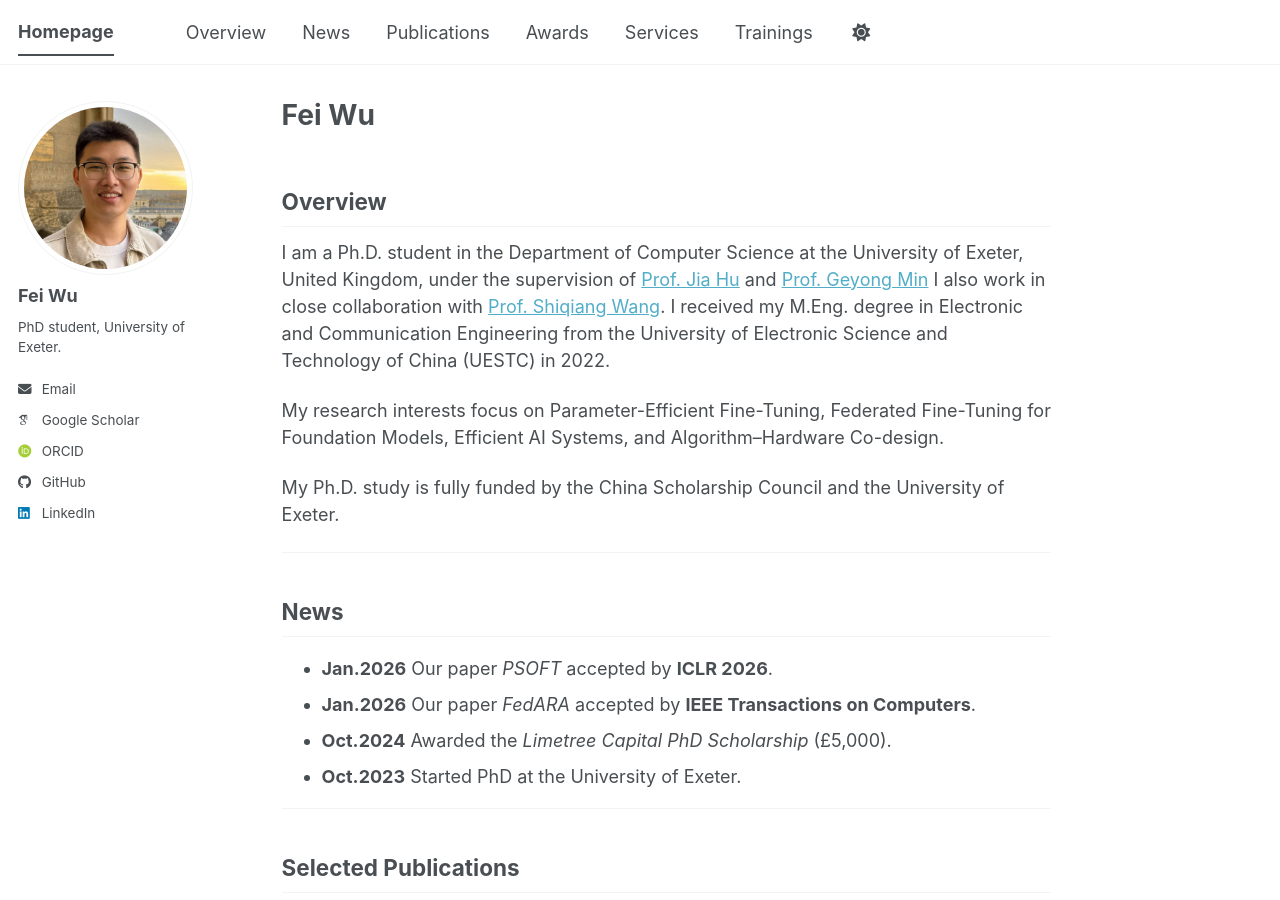
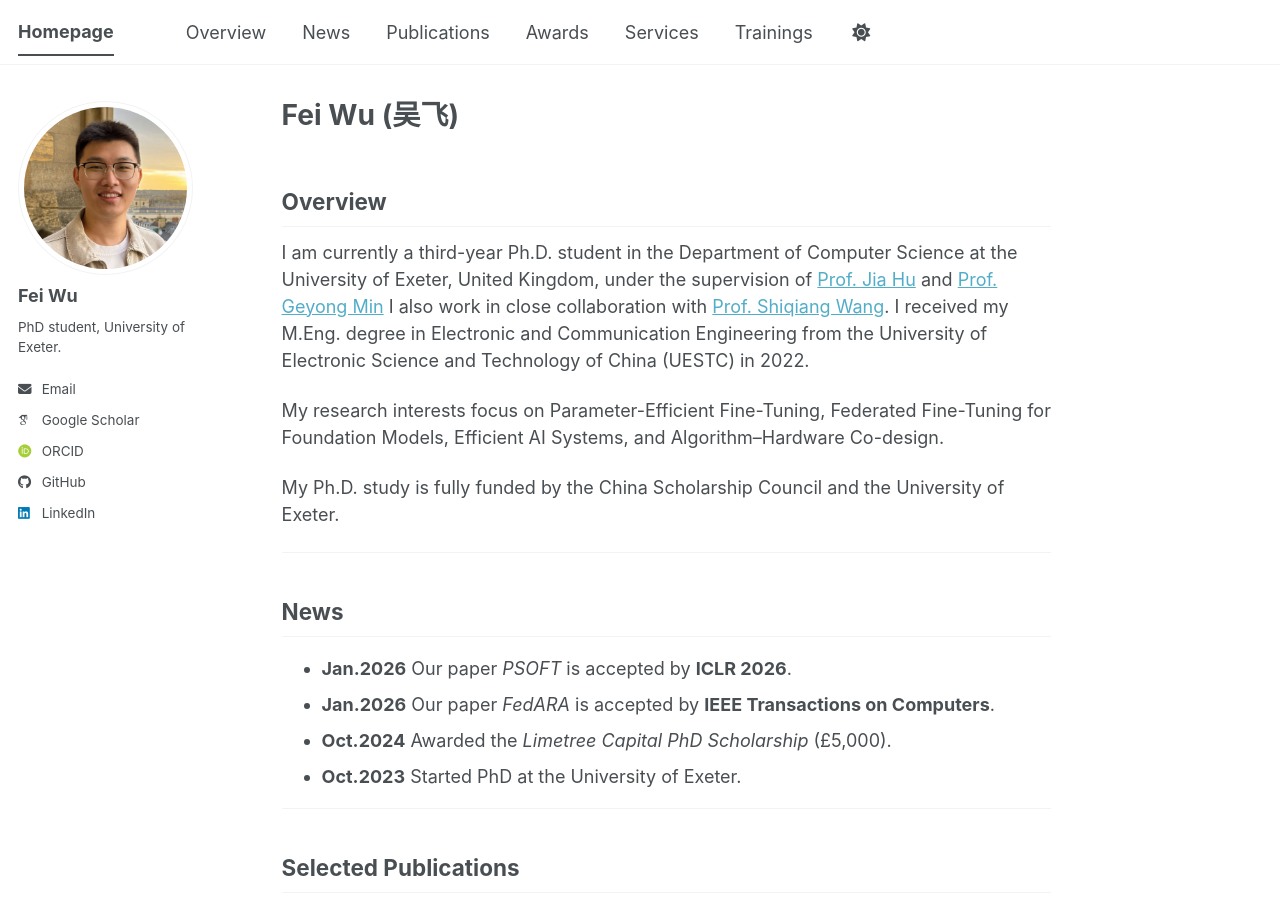
Before and after one commit to fei407/fei407.github.io, a Jekyll site: the page built from _pages/about.md, in a window 1280 px wide and 900 px high. Built offline with Jekyll 4.4.1, drawn with Linux system fonts in a browser that asks for light colours; some web fonts are replaced; a script bundle is joined from its source files by our own code; library files that are not in the unit come from our copies.

Commit message:
update info

```diff
--- a/_pages/about.md
+++ b/_pages/about.md
@@ -1,6 +1,6 @@
 ---
 permalink: /
-title: "Fei Wu"
+title: "Fei Wu (吴飞)"
 author_profile: true
 redirect_from:
   - /about/
@@ -8,7 +8,7 @@ redirect_from:
 ---
 
 ## Overview
-I am a Ph.D. student in the Department of Computer Science at the University of Exeter, United Kingdom,
+I am currently a third-year Ph.D. student in the Department of Computer Science at the University of Exeter, United Kingdom,
 under the supervision of [Prof. Jia Hu](https://experts.exeter.ac.uk/24926-jia-hu) and [Prof. Geyong Min](https://experts.exeter.ac.uk/23192-geyong-min)
 I also work in close collaboration with [Prof. Shiqiang Wang](https://shiqiang.wang/).
 I received my M.Eng. degree in Electronic and Communication Engineering from the University of Electronic Science and Technology of China (UESTC) in 2022.
@@ -22,8 +22,8 @@ My Ph.D. study is fully funded by the China Scholarship Council and the Universi
 
 ## News
 
-- **Jan.2026** Our paper *PSOFT* accepted by **ICLR 2026**.
-- **Jan.2026** Our paper *FedARA* accepted by **IEEE Transactions on Computers**.
+- **Jan.2026** Our paper *PSOFT* is accepted by **ICLR 2026**.
+- **Jan.2026** Our paper *FedARA* is accepted by **IEEE Transactions on Computers**.
 - **Oct.2024** Awarded the *Limetree Capital PhD Scholarship* (£5,000).
 - **Oct.2023** Started PhD at the University of Exeter.
 
```
